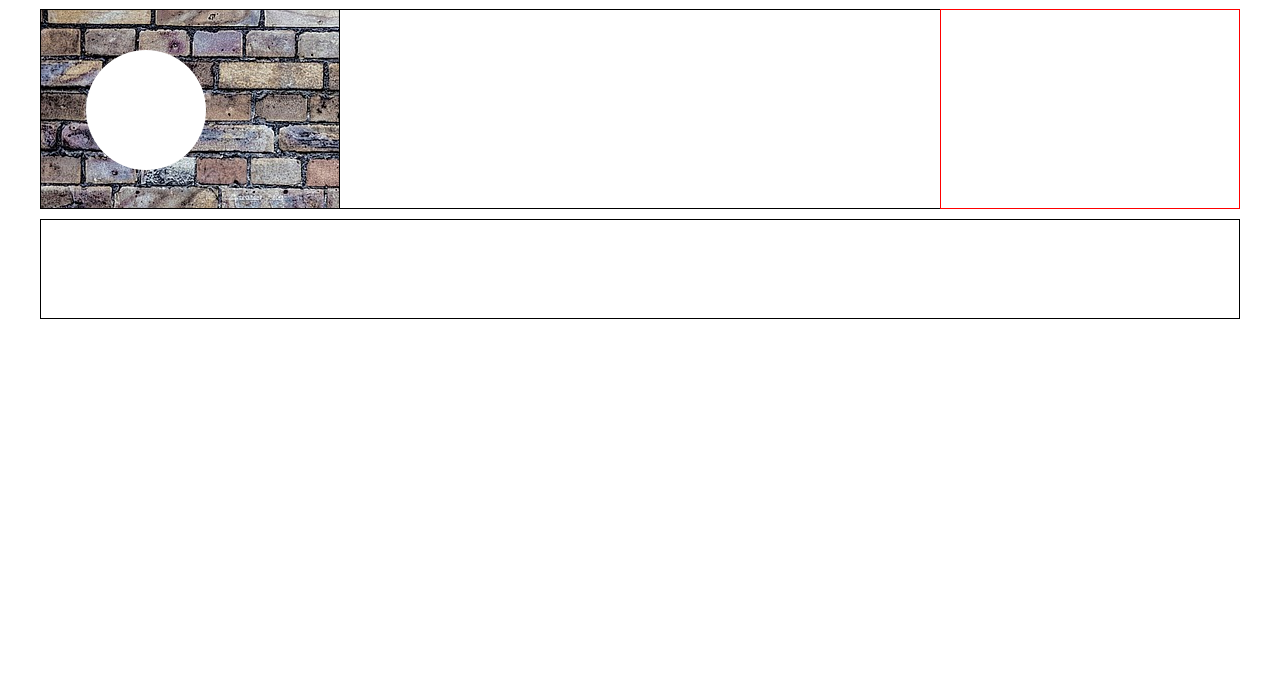
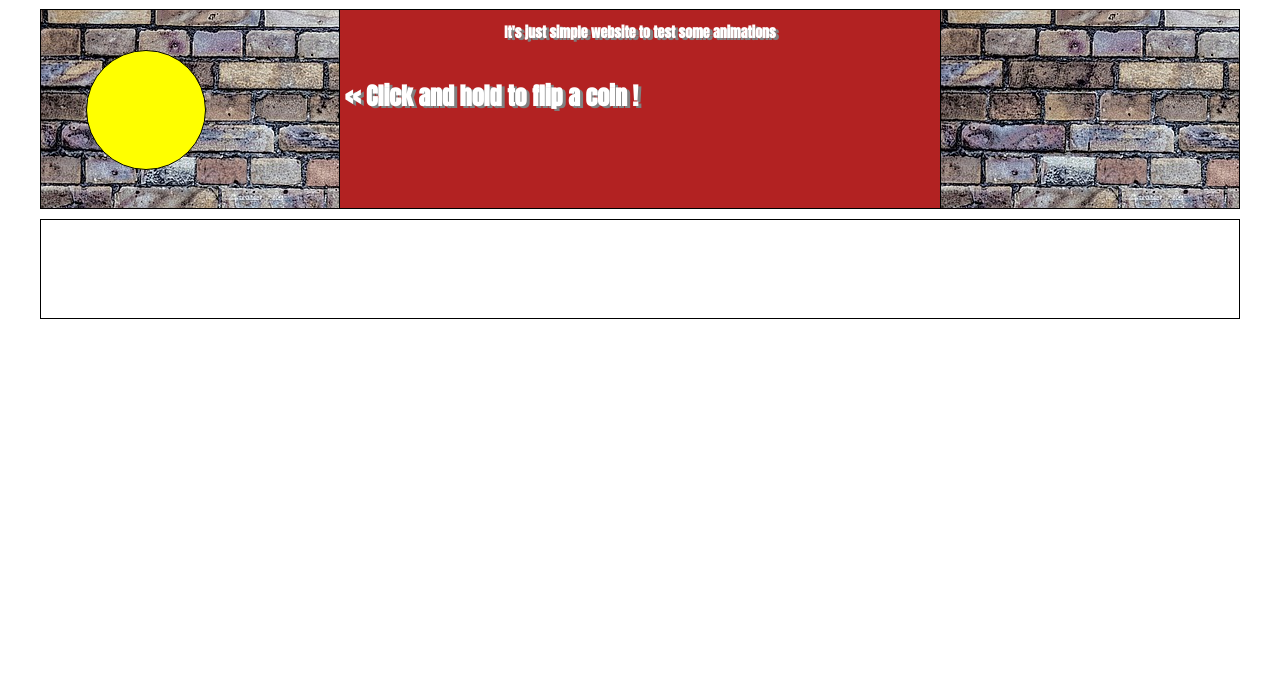
Before and after one commit to tafarian/Website, a website: page index.html in a window 1280 px wide. Shown: the part 109-800 px from the top of the page. Drawn offline with nearby package versions, Linux system fonts and the light colour scheme.

Commit message:
Coin flipping

```diff
--- a/index.html
+++ b/index.html
@@ -7,6 +7,7 @@
     <meta name="viewport" content="width=device-width, initial-scale=1.0">
     <link rel="stylesheet" href="./node_modules/animate.css/animate.min.css">
     <link href="https://fonts.googleapis.com/css?family=Anton" rel="stylesheet">
+    <script src="js/app.js" type="text/javascript"></script>
 </head>
 <body>
 
@@ -14,7 +15,7 @@
     <div class="row">
         <div class="col-12" id="logo">
             <div>
-                <h1 class="animated fadeInRight">Welcome to my website</h1>
+                <h1 class="animated fadeInRight">Animations are great !!</h1>
             </div>
         </div>
     </div>
@@ -22,11 +23,15 @@
 
 <section class="grid space">
     <div class="row">
-        <div class="col-3 leftMenu">
-            <div></div>
+        <div class="col-3 coinSpot">
+            <div class="animated coin"></div>
         </div>
-        <div class="col-6" id="mainSection"></div>
-        <div class="col-3 rightCol"></div>
+        <div class="col-6" id="mainSection">
+            <h2 class="animated wobble">It's just simple website to test some animations</h2>
+            <h1>&#60;&#60; Click and hold to flip a coin !</h1>
+        </div>
+        <div class="col-3 coinSpot">
+        </div>
     </div>
 </section>
 
--- /dev/null
+++ b/js/app.js
@@ -0,0 +1,14 @@
+document.addEventListener("DOMContentLoaded", function() {
+
+    // Coin flipping
+
+    var coin = document.querySelector(".coin");
+
+    coin.addEventListener("mousedown", function() {
+        this.classList.add("flip");
+    });
+    coin.addEventListener("mouseup", function() {
+        this.classList.remove("flip");
+    })
+
+});
--- a/scss/main.scss
+++ b/scss/main.scss
@@ -58,16 +58,17 @@
   margin-top: 10px;
 }
 
-.leftMenu {
+.coinSpot {
   height: 200px;
   border: 1px solid black;
   background-image: url("./../images/background.jpg");
   div {
     width: 120px;
     height: 120px;
-    background-color: white;
+    background-color: yellow;
     margin: 40px 0 0 45px;
     border-radius: 50%;
+    border: 1px solid black;
   }
 }
 
@@ -75,11 +76,19 @@
   height: 200px;
   border-top: 1px solid black;
   border-bottom: 1px solid black;
-}
-
-.rightCol {
-  height: 200px;
-  border: 1px solid red;
+  background-color: firebrick;
+  h2 {
+    color: white;
+    font-size: 14px;
+    text-align: center;
+    text-shadow: 3px 2px 0px gray;
+  }
+  h1 {
+    padding-top: 15px;
+    margin-left: 5px;
+    color: white;
+    text-shadow: 3px 2px 0px gray;
+  }
 }
 
 #footer {
```
Also changed, not shown: css/main.css, 1 other file.
